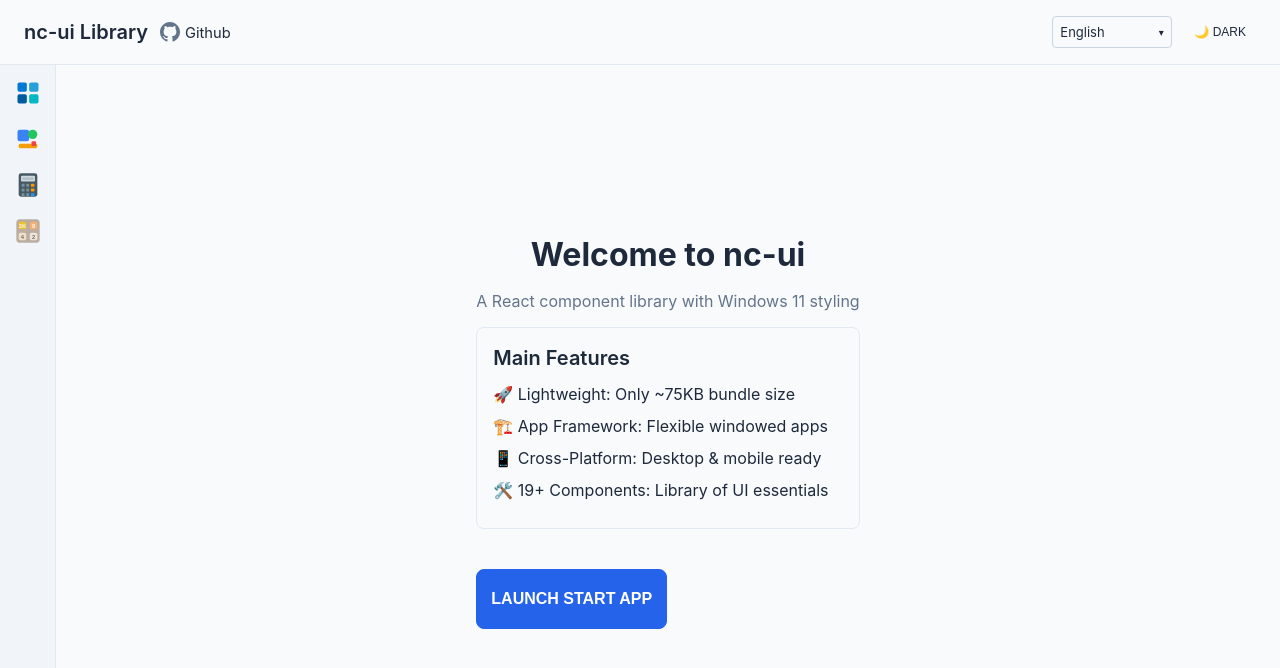
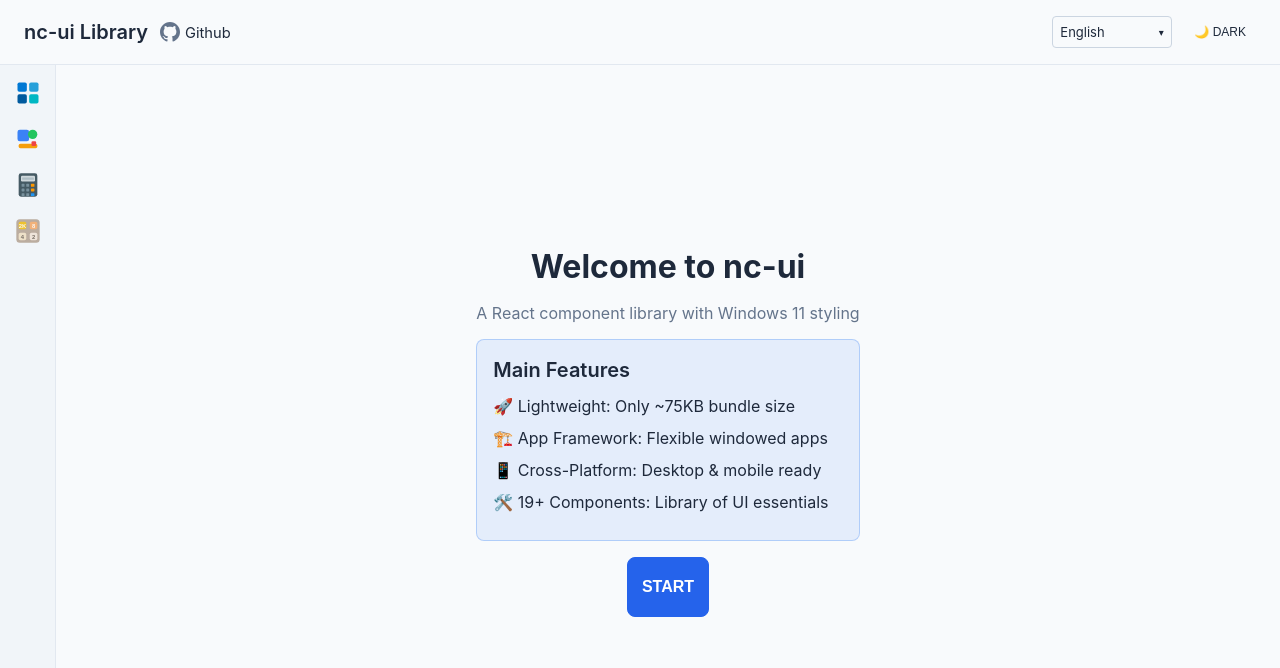
Before and after one commit to kingsimba/nc-ui, a React (Vite) app: page / in a window 1280 px wide. Shown: the top 668 px of the page. Built offline with nearby package versions, Linux system fonts and the light colour scheme.

Commit message:
update color

```diff
--- a/dev/App.tsx
+++ b/dev/App.tsx
@@ -116,7 +116,7 @@ function AppContent() {
                             <h1 style={{ textAlign: 'center' }}>{t('welcome.title')}</h1>
                             <p className="weak">{t('welcome.subtitle')}</p>
 
-                            <div className="block">
+                            <div className="block note">
                                 <h3>{t('welcome.features.title')}</h3>
                                 <ul className="no-dots">
                                     <li>{t('welcome.features.lightweight')}</li>
@@ -126,7 +126,7 @@ function AppContent() {
                                 </ul>
                             </div>
 
-                            <div className="dev-start-button-container">
+                            <div style={{ textAlign: 'center' }}>
                                 <Button
                                     variant="primary"
                                     size="large"
--- a/dev/UIComponentsDemo/UIComponentsDemo.css
+++ b/dev/UIComponentsDemo/UIComponentsDemo.css
@@ -50,6 +50,7 @@
   flex: 1;
   overflow-y: auto;
   padding: 20px;
+  background: var(--nc-bg-secondary);
 }
 
 /* Mobile responsive */
--- a/dev/UIComponentsDemo/sections/StylesSection.tsx
+++ b/dev/UIComponentsDemo/sections/StylesSection.tsx
@@ -1,6 +1,6 @@
 export function StylesSection() {
     return (
-        <>
+        <div style={{ background: 'var(--nc-bg)', padding: '20px' }}>
             <section className="dev-section">
                 <h2>Typography</h2>
                 <p style={{ marginBottom: '1rem', color: 'var(--nc-text-weak)' }}>
@@ -253,7 +253,7 @@ const config = {
 }`}
                 </div>
             </section>
-        </>
+        </div>
     )
 }
 
--- a/dev/i18n.ts
+++ b/dev/i18n.ts
@@ -23,7 +23,7 @@ const demoResources = {
       '📱 Cross-Platform: Desktop & mobile ready',
     'welcome.features.components':
       '🛠️ 19+ Components: Library of UI essentials',
-    'welcome.startBtn': 'Launch Start App',
+    'welcome.startBtn': 'Start',
   },
   zh: {
     // App titles
@@ -41,7 +41,7 @@ const demoResources = {
     'welcome.features.framework': '🏗️ 应用框架: 灵活可扩展的窗口化应用',
     'welcome.features.crossPlatform': '📱 跨平台优化: 适配桌面端和移动端',
     'welcome.features.components': '🛠️ 19+ 组件: 开箱即用的 UI 组件库',
-    'welcome.startBtn': '启动开始应用',
+    'welcome.startBtn': '开始',
   },
   de: {
     // App titles
```
